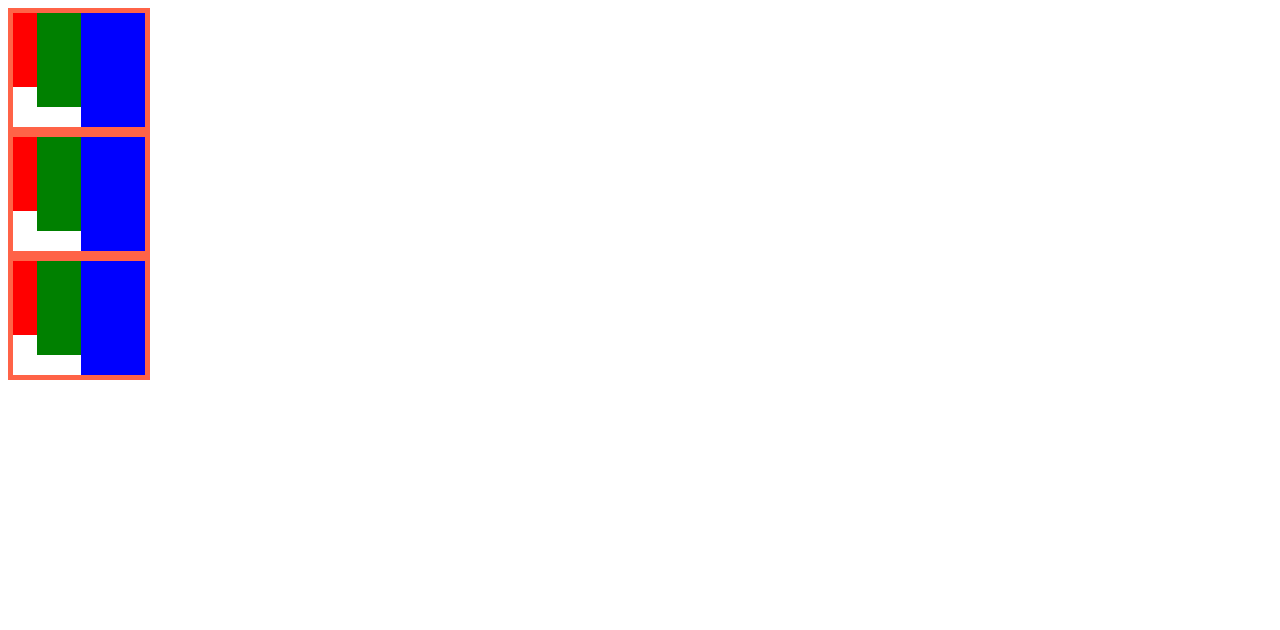
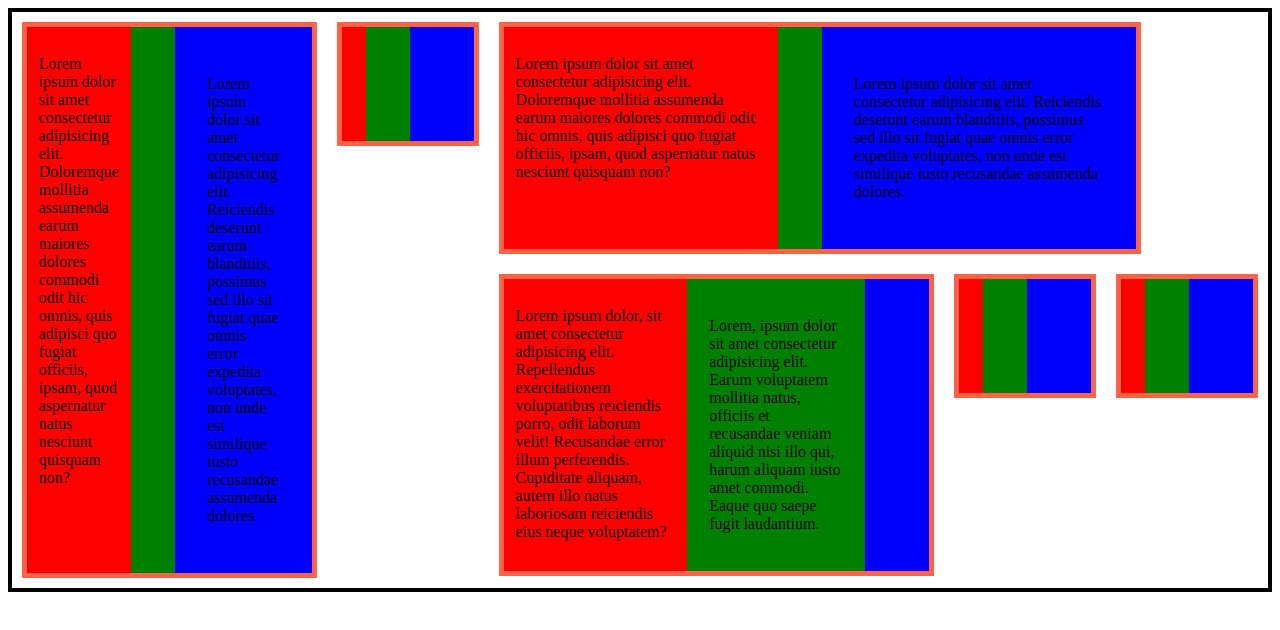
Before and after one commit to roman-bp/goit-markup-hw-01, a plain HTML site: page qqq.html in a window 1280 px wide. Drawn offline with Linux system fonts and the light colour scheme.

Commit message:
тренировки

```diff
--- a/css/styles.css
+++ b/css/styles.css
@@ -1,25 +1,42 @@
+.cont {
+    border: 4px solid black;
+    display: flex;
+    /* flex-wrap: wrap; */
+
+}
+
+.cont2 {
+    display: flex;
+    flex-grow: 1;
+}
+
+
+
 .blok__red {
     border: 2px solid red;
-    height: 50px;
+    min-height: 50px;
     background-color: red;
     padding: 10px;
+    max-width: 250px;
 }
 
 .blok__green {
     border: 2px solid green;
-    height: 50px;
+    min-height: 50px;
     background-color: green;
     padding: 20px;
 }
 
 .blok__blue {
     border: 2px solid blue;
-    height: 50px;
+    min-height: 50px;
     background-color: blue;
     padding: 30px;
+    max-width: 250px;
 }
 
 .blok {
     display: inline-flex;
     border: 5px solid tomato;
+    margin: 10px;
 }
--- a/qqq.html
+++ b/qqq.html
@@ -10,11 +10,68 @@
 </head>
 
 <body>
+
+    <div class="cont">
+        <div class="conteiner">
+            <div class="blok">
+                <div class="blok__red">
+                    <p>Lorem ipsum dolor sit amet consectetur adipisicing elit. Doloremque mollitia assumenda earum
+                        maiores dolores commodi odit hic omnis, quis adipisci quo fugiat officiis, ipsam, quod
+                        aspernatur natus nesciunt quisquam non?</label></p>
+                </div>
+                <div class="blok__green">
+                </div>
+                <div class="blok__blue">
+                    <p>Lorem ipsum dolor sit amet consectetur adipisicing elit. Reiciendis deserunt earum blanditiis,
+                        possimus sed illo sit fugiat quae omnis error expedita voluptates, non unde est similique iusto
+                        recusandae assumenda dolores.</p>
+                </div>
+            </div>
+        </div>
         <div class="conteiner">
             <div class="blok">
                 <div class="blok__red">
                 </div>
                 <div class="blok__green">
+                </div>
+                <div class="blok__blue">
+                </div>
+            </div>
+        </div>
+        <div class="conteiner">
+            <div class="conteiner">
+                <div class="blok">
+                    <div class="blok__red">
+                        <p>Lorem ipsum dolor sit amet consectetur adipisicing elit. Doloremque mollitia assumenda earum
+                            maiores dolores commodi odit hic omnis, quis adipisci quo fugiat officiis, ipsam, quod
+                            aspernatur natus nesciunt quisquam non?</label></p>
+                    </div>
+                    <div class="blok__green">
+                    </div>
+                    <div class="blok__blue">
+                        <p>Lorem ipsum dolor sit amet consectetur adipisicing elit. Reiciendis deserunt earum
+                            blanditiis,
+                            possimus sed illo sit fugiat quae omnis error expedita voluptates, non unde est similique
+                            iusto
+                            recusandae assumenda dolores.</p>
+                    </div>
+                </div>
+            </div>
+            <div class="cont2">
+                <div class="cont2">
+                    <div class="conteiner">
+                        <div class="blok">
+                            <div class="blok__red">
+                                <p>Lorem ipsum dolor, sit amet consectetur adipisicing elit. Repellendus exercitationem
+                                    voluptatibus reiciendis porro, odit laborum velit! Recusandae error illum
+                                    perferendis.
+                                    Cupiditate aliquam, autem illo natus laboriosam reiciendis eius neque voluptatem?
+                                </p>
+                            </div>
+                            <div class="blok__green">
+                                <p>Lorem, ipsum dolor sit amet consectetur adipisicing elit. Earum voluptatem mollitia
+                                    natus, officiis et recusandae veniam aliquid nisi illo qui, harum aliquam iusto amet
+                                    commodi. Eaque quo saepe fugit laudantium.</p>
                             </div>
                             <div class="blok__blue">
                             </div>
@@ -40,6 +97,10 @@
                             </div>
                         </div>
                     </div>
+                </div>
+            </div>
+        </div>
+
 
 
 
```
Lines whose indentation alone changed are shown as unchanged.
